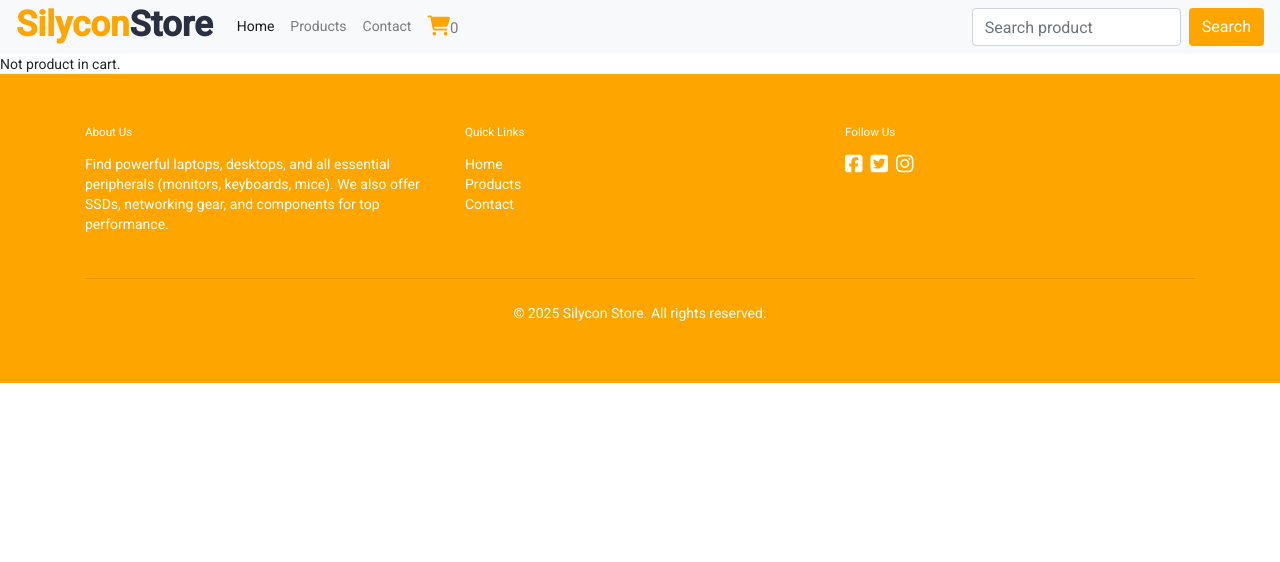
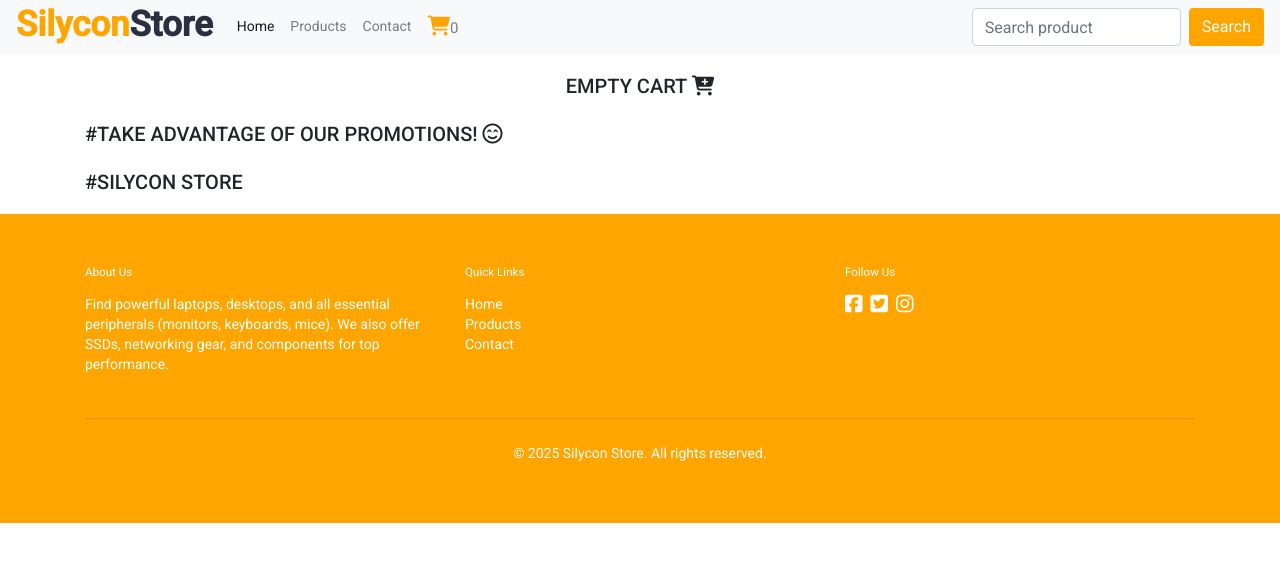
Before and after one commit to diegomaustem/Silycon-Store, an Angular app: page /cart in a window 1280 px wide. Shown: the top 562 px of the page. Built offline with nearby package versions, Linux system fonts and the light colour scheme.

Commit message:
:recycle: refactor: Refactor empty cart of page

```diff
--- a/src/app/cart/cart.component.html
+++ b/src/app/cart/cart.component.html
@@ -1,4 +1,5 @@
 <section class="cart" *ngIf="cartItens.length > 0; else notProduct">
+  <div class="container">
     <div
       class="card w-90"
       style="margin: 20px"
@@ -26,13 +27,27 @@
           />unidades
         </label>
 
-      <button href="#" class="btn btn-primary mr-3" (click)="buy()">Buy</button>
+        <button href="#" class="btn btn-primary mr-3" (click)="buy()">
+          Buy
+        </button>
         <button class="btn btn-danger" (click)="removeCartProduct(cartItem.id)">
           X
         </button>
       </div>
     </div>
     <h3 class="card-text">Total: {{ amount | currency : "BRL" }}</h3>
+  </div>
 </section>
 
-<ng-template #notProduct>Not product in cart.</ng-template>
+<ng-template #notProduct>
+  <div class="container">
+    <div class="row justify-content-center mt-3">
+      <h2>EMPTY CART <i class="fa-solid fa-cart-plus"></i></h2>
+    </div>
+    <h2>
+      #TAKE ADVANTAGE OF OUR PROMOTIONS!
+      <i class="fa-regular fa-face-smile-beam"></i>
+    </h2>
+    <h2>#SILYCON STORE</h2>
+  </div>
+</ng-template>
```
Lines whose indentation alone changed are shown as unchanged.
